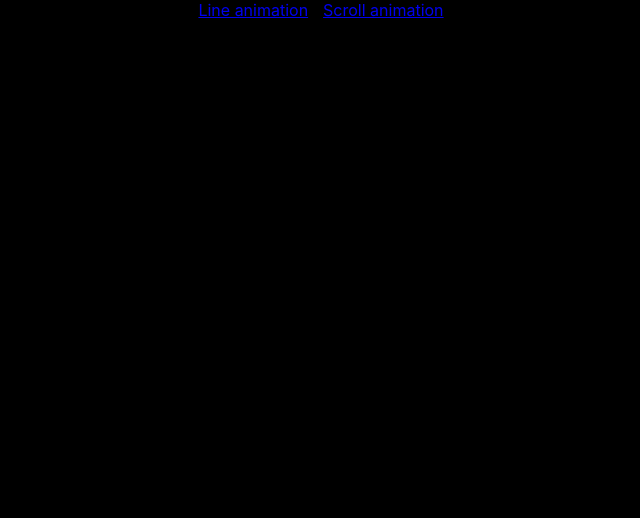
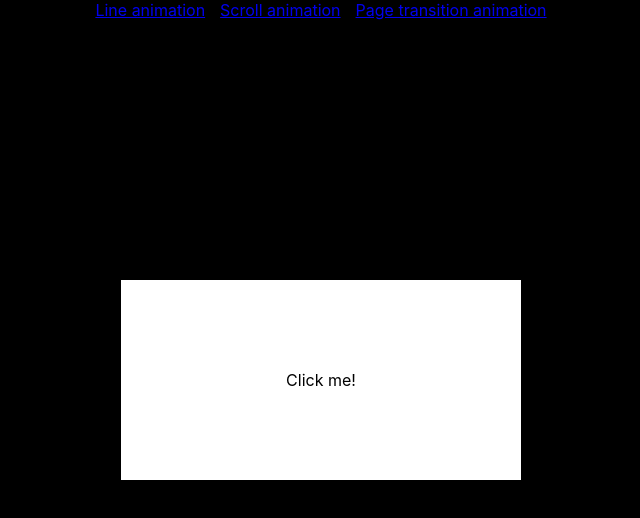
Before and after one commit to NikitoriusMinsk/animejs-animations, a React (Create React App) app: page /transition in a window 1280 px wide. Shown: the top 518 px of the page, without its empty margins (319-959 px from the left). Built offline with nearby package versions, Linux system fonts and the light colour scheme.

Commit message:
transtion animation

```diff
--- a/src/App.js
+++ b/src/App.js
@@ -7,6 +7,8 @@ import {
 import './App.css';
 import LineAnimation from './components/lineAnim/lineAnim';
 import ScrollAnimation from './components/scrollAnim/scrollAnim';
+import TransitionAnimation from "./components/transitionAnim/transitionAnim";
+import TransitionPage from "./components/transitionAnim/transitionPage";
 
 
 function App() {
@@ -16,10 +18,13 @@ function App() {
           <div className="links">
             <Link to="/line">Line animation</Link>
             <Link to="/scroll">Scroll animation</Link>
+            <Link to="/transition">Page transition animation</Link>
           </div>
           <Switch>
             <Route path="/line" component={LineAnimation} />
             <Route path="/scroll" component={ScrollAnimation} />
+            <Route path="/transition" component={TransitionAnimation} />
+            <Route path="/page" component={TransitionPage} />
           </Switch>
         </Router>
     </div>
--- /dev/null
+++ b/src/components/transitionAnim/transitionAnim.css
@@ -0,0 +1,26 @@
+.transitionAnimationContainer{
+    display: flex;
+    justify-content: center;
+    align-items: center;
+    height: 90vh;
+    width: 90vw;
+}
+.transitionBg{
+    z-index: 1;
+    height: 0px;
+    width: 0px;
+    position: absolute;
+    overflow: hidden;
+    border-radius: 100%;
+    display: flex;
+    justify-content: center;
+    align-items: center;
+}
+.clickableObject{
+    background-color: white;
+    width: 400px;
+    height: 200px;
+    display: flex;
+    justify-content: center;
+    align-items: center;
+}
--- /dev/null
+++ b/src/components/transitionAnim/transitionAnim.js
@@ -0,0 +1,35 @@
+import anime from 'animejs';
+import "./transitionAnim.css";
+import transition from "./image/transition.png"
+import { useRef } from 'react';
+import { useHistory } from 'react-router';
+
+function TransitionAnimation(props){
+    const bg = useRef();
+    const history = useHistory()
+
+    function animate(){
+        anime({
+            targets: ".transitionBg",
+            height: [0, '150%'],
+            width: [0, '150%'],
+            easing: "easeInOutSine",
+            complete: () => {
+                history.push(`/page`)
+            }
+        })
+    }
+
+    return(
+        <div className="transitionAnimationContainer">
+            <div ref={bg} className="transitionBg">
+                <img src={transition} />
+            </div>
+            <div className="clickableObject" onClick={animate} >
+                Click me!
+            </div>
+        </div>
+    )
+}
+
+export default TransitionAnimation;
--- /dev/null
+++ b/src/components/transitionAnim/transitionPage.js
@@ -0,0 +1,13 @@
+import "./transitionPage.css";
+import transition from "./image/transition.png"
+
+function TransitionPage(props){
+
+    return(
+        <div className="transitionPageContainer">
+            <img src={transition} />
+        </div>
+    )
+}
+
+export default TransitionPage;
```
Also changed, not shown: src/components/transitionAnim/image/transition.png (added), src/components/transitionAnim/transitionPage.css (added).
